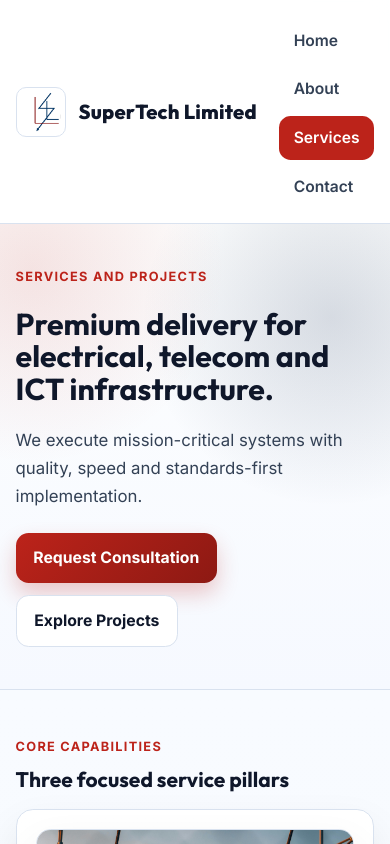
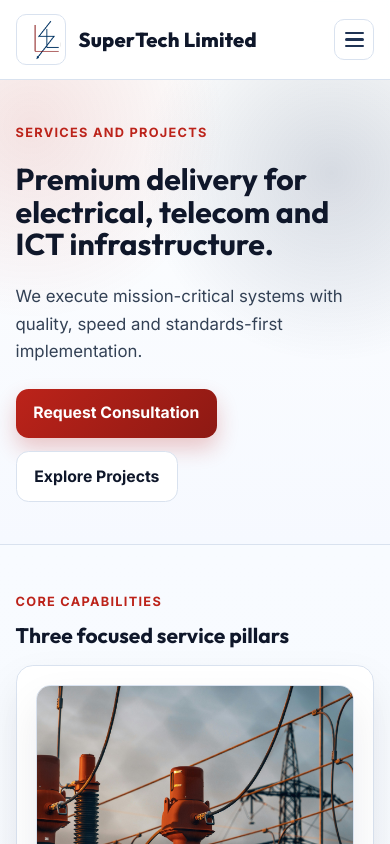
Before and after one commit to Barakael/supertech, a React (Vite) app: page /services in a window 390 px wide. Shown: the top 844 px of the page. Built offline with nearby package versions, Linux system fonts and the light colour scheme.

Commit message:
Implement mobile menu toggle functionality in SiteHeader component, enhancing navigation experience. Add state management for menu visibility and ensure menu closes on route change.

```diff
--- a/src/components/layout/SiteHeader.tsx
+++ b/src/components/layout/SiteHeader.tsx
@@ -1,4 +1,5 @@
-import { NavLink } from 'react-router-dom'
+import { useEffect, useState } from 'react'
+import { NavLink, useLocation } from 'react-router-dom'
 import { SmartImage } from '../sections/SmartImage'
 import { siteContent } from '../../content/siteContent'
 
@@ -12,9 +13,17 @@ const links = [
 export function SiteHeader() {
   const quickDial = '+255784777711'
   const { topBar } = siteContent
+  const { pathname } = useLocation()
+  const [menuOpen, setMenuOpen] = useState(false)
+
+  const closeMenu = () => setMenuOpen(false)
+
+  useEffect(() => {
+    setMenuOpen(false)
+  }, [pathname])
 
   return (
-    <header className="site-header">
+    <header className={`site-header ${menuOpen ? 'mobile-menu-open' : ''}`}>
       <div className="top-info-bar">
         <div className="container top-info-inner">
           <p>{topBar.descriptor}</p>
@@ -39,12 +48,25 @@ export function SiteHeader() {
             <p className="brand-tagline">{siteContent.tagline}</p>
           </div>
         </div>
-        <nav aria-label="Main navigation">
+        <button
+          type="button"
+          className="mobile-menu-toggle"
+          aria-expanded={menuOpen}
+          aria-controls="main-nav"
+          aria-label={menuOpen ? 'Close navigation menu' : 'Open navigation menu'}
+          onClick={() => setMenuOpen((prev) => !prev)}
+        >
+          <span />
+          <span />
+          <span />
+        </button>
+        <nav id="main-nav" className="site-nav" aria-label="Main navigation">
           <ul className="nav-list">
             {links.map((link) => (
               <li key={link.to}>
                 <NavLink
                   to={link.to}
+                  onClick={closeMenu}
                   className={({ isActive }) =>
                     isActive ? 'nav-link nav-link-active' : 'nav-link'
                   }
@@ -60,7 +82,11 @@ export function SiteHeader() {
           <a className="header-chip" href={`tel:${quickDial}`}>
             Call Us
           </a>
-          <a className="button button-primary header-cta" href="mailto:stech_sppj@yahoo.com">
+          <a
+            className="button button-primary header-cta"
+            href="mailto:stech_sppj@yahoo.com"
+            onClick={closeMenu}
+          >
             Request Quote
           </a>
         </div>
```
